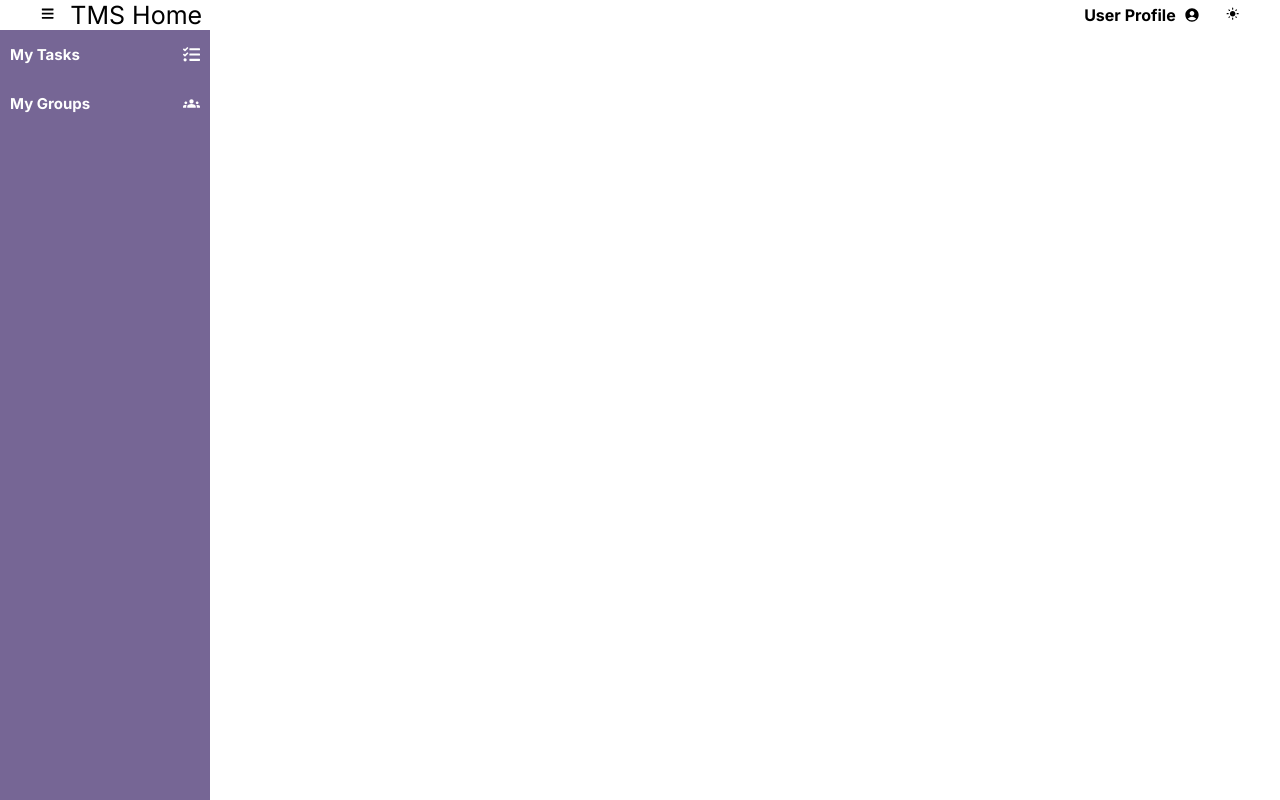
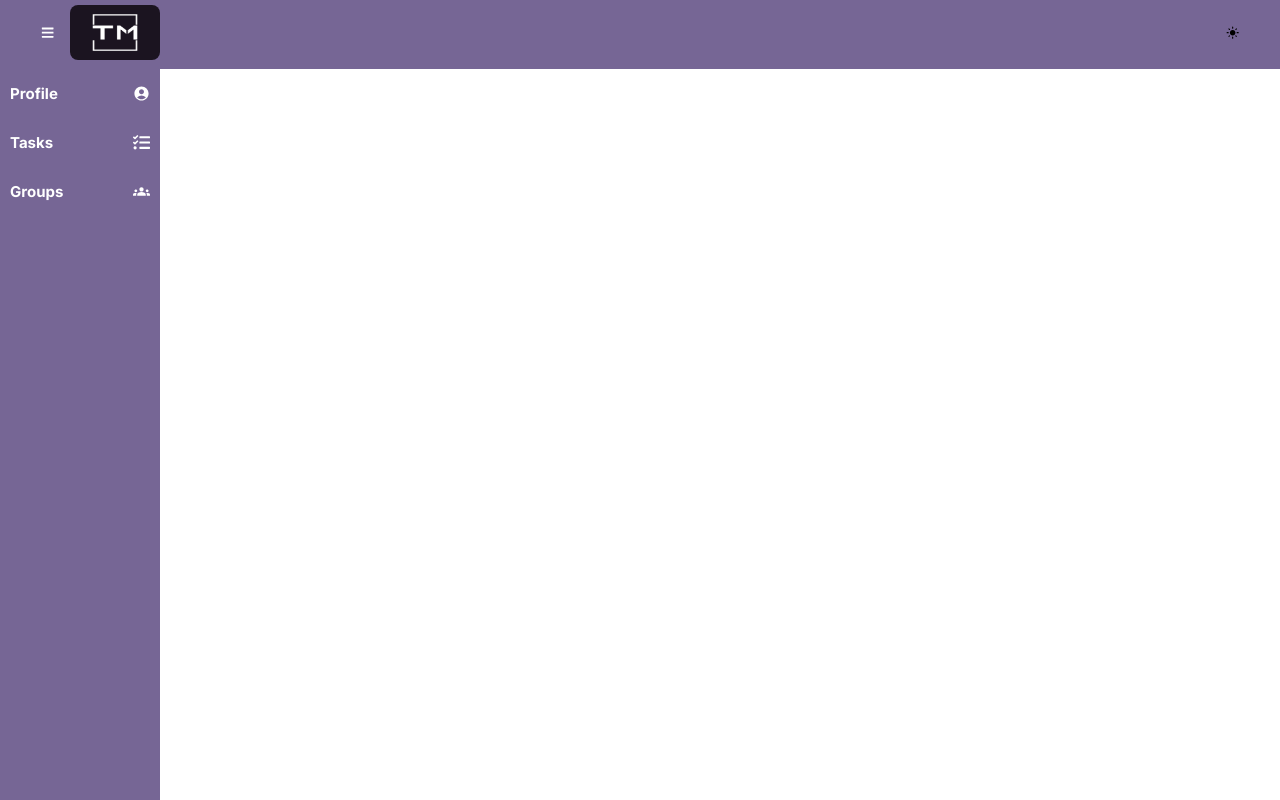
Before and after one commit to 8zali9/Task-Management-System, a Next.js app in the folder client/: page / in a window 1280 px wide. Built offline with nearby package versions, Linux system fonts and the light colour scheme.

Commit message:
Theme, Header, Logo modified.

```diff
--- a/client/app/components/Header.jsx
+++ b/client/app/components/Header.jsx
@@ -27,16 +27,14 @@ export default function Header() {
         <nav>
             <div className='brand-div'>
                 <button className="sidebar-toggle" onClick={handleSidebarToggle}>
-                    <FaBars />
+                    <FaBars className='sidebar-toggle-btn'/>
                 </button>
-                <Link className='brand-name' href='/'>TMS Home</Link>
+                <Link className='logo' href='/'>
+                    <img className='logo-tm' src="./logo.png" />
+                </Link>
             </div>
 
             <div className='nav-side'>
-                <Link className='user-profile' href='/'>
-                    <strong className='user-name'>User Profile</strong>
-                    <MdAccountCircle className='icon' />
-                </Link>
                 <button className={themeToggle ? 'dark-theme' : 'light-theme'} onClick={handleThemeToggle}>
                     {themeToggle ? <MdNightsStay className='icon' /> : <MdLightMode className='icon' /> }
                 </button>
@@ -45,12 +43,16 @@ export default function Header() {
 
         <div className='sidebar'>
             <div className={`navbar ${sidebarToggle ? 'shown' : ''}`}>
+                <Link className='nav-div' href='/'>
+                    <strong className='nav-link-name'>Profile</strong>
+                    <MdAccountCircle className='nav-icon' />
+                </Link>
                 <Link href='/' className='nav-div'>
-                    <strong className='nav-link-name'>My Tasks</strong>
+                    <strong className='nav-link-name'>Tasks</strong>
                     <FaTasks className='nav-icon' />
                 </Link>
                 <Link href='/' className='nav-div'>
-                    <strong className='nav-link-name'>My Groups</strong>
+                    <strong className='nav-link-name'>Groups</strong>
                     <MdGroups className='nav-icon' />
                 </Link>
             </div>
--- a/client/app/globals.css
+++ b/client/app/globals.css
@@ -7,6 +7,8 @@ body {
 header{
     width: 100%;
     position: fixed;
+    background-color: #3c2468b2;
+    z-index: 1;
 }
 
 nav{
@@ -16,12 +18,13 @@ nav{
     align-items: center;
     margin-right: 35px;
     margin-left: 35px;
+    z-index: 1;
 }
 
 a{
     text-decoration: none;
     /* color: rgba(255, 255, 255, 0.863); */
-    color: black;
+    color:thistle;
 }
 
 button{
@@ -36,14 +39,23 @@ button{
     margin-left: 100px;
 }
 
+.sidebar-toggle-btn{
+    color: white;
+}
+
 .brand-div{
     display: flex;
     flex-direction: row;
     gap: 10px;
 }
 
-.brand-name{
-    font-size: 25px;
+.logo-tm {
+    height: 55px;
+    width: 90px;
+    align-items: center;
+    margin-top: 5px;
+    margin-bottom: 5px;
+    border-radius: 8px;
 }
 
 .nav-side{
@@ -53,31 +65,25 @@ button{
     gap: 20px;
 }
 
-.user-profile{
-    display: flex;
-    gap: 8px;
-    align-items: center;
-}
-
 .navbar{
     display: flex;
     flex-direction: column;
     position: fixed;
     background-color: #3c2468b2;
-    width: 190px;
+    width: 140px;
     height: 100vh;
     transition: 0.3s ease;
     gap: 30px;
     padding-top: 15px;
+    padding-right: 10px;
     padding-left: 10px;
-    padding-right: 10px;
 }
 
 .navbar.shown{
     position: fixed;
     background-color: #1b1420;
     width: 150px;
-    margin-left: -90px;
+    margin-left: -105px;
     transition: 0.3s ease;
 }
 
```
Also changed, not shown: client/public/logo.png (added).
